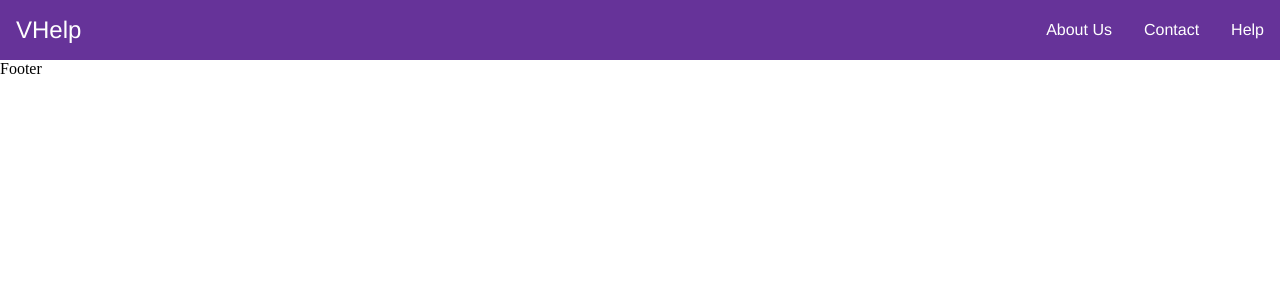
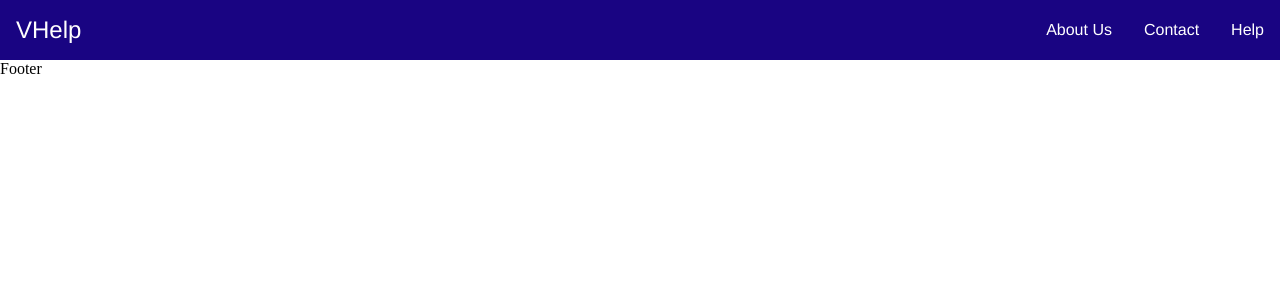
Before and after one commit to AshiqNoor-S/VHelp, a React (Create React App) app in the folder vhelp/: page / in a window 1280 px wide. Shown: the top 300 px of the page. Built offline with nearby package versions, Linux system fonts and the light colour scheme.

Commit message:
first push

```diff
--- a/vhelp/src/components/styles/nav.css
+++ b/vhelp/src/components/styles/nav.css
@@ -10,7 +10,7 @@ main {
     display: flex;
     align-items: center;
 
-    background: rebeccapurple;
+    background: #190482;
     color: white;
     font-family: Helvetica;
     font-weight: 300;
```
